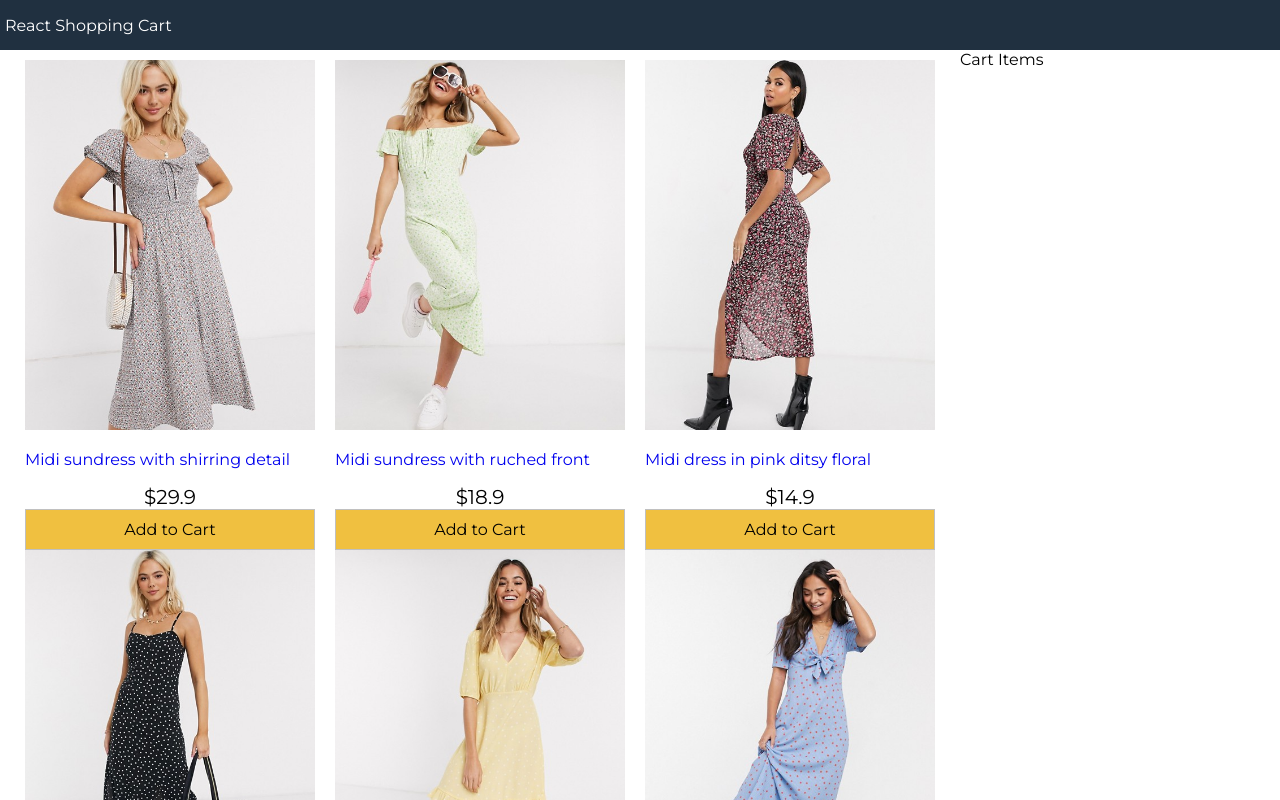
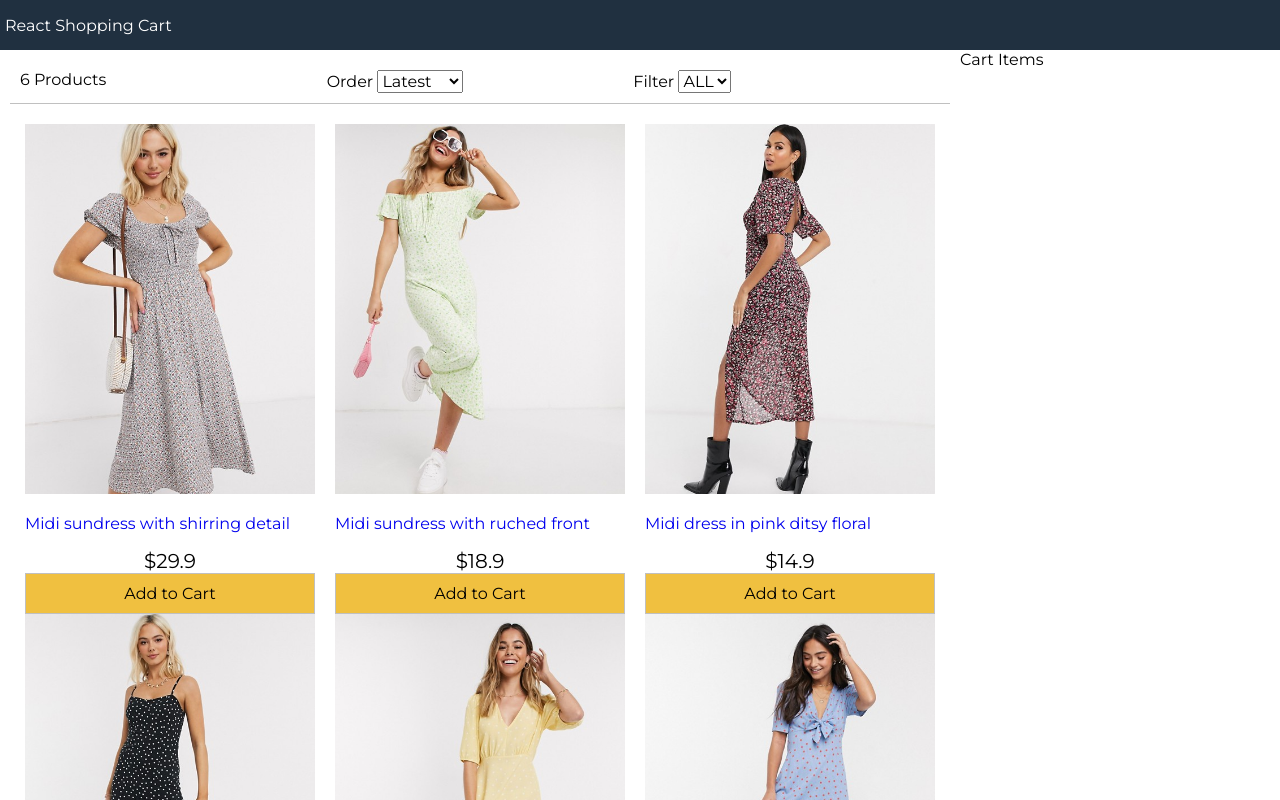
Before and after one commit to lesoracle/lesshop, a React (Create React App) app: page / in a window 1280 px wide. Shown: the top 800 px of the page. Built offline with nearby package versions, Linux system fonts and the light colour scheme.

Commit message:
filter component

```diff
--- a/src/App.js
+++ b/src/App.js
@@ -1,6 +1,7 @@
 import React, { useEffect, useState } from "react";
 import data from "./data.json";
 import Products from "./components/Products";
+import Filter from "./components/Filter";
 
 function App() {
   const [products, setProducts] = useState();
@@ -11,7 +12,44 @@
     setProducts(data.products);
   }, []);
 
-  //console.log("console :", products);
+  const sortProducts = (event) => {
+    console.log("sort : ", event.target.value);
+    const sort = event.target.value;
+    setSort(sort);
+    const sortedProducts = products
+      .slice()
+      .sort((a, b) =>
+        sort === "lowest"
+          ? a.price > b.price
+            ? 1
+            : -1
+          : sort === "highest"
+          ? a.price < b.price
+            ? 1
+            : -1
+          : a._id < b._id
+          ? 1
+          : -1
+      );
+    setProducts(sortedProducts);
+  };
+
+  const filterProducts = (event) => {
+    console.log("size : ", event.target.value);
+
+    if (event.target.value === "") {
+      setSize(event.target.value);
+      setProducts(data.products);
+    } else {
+      setSize(event.target.value);
+      const filteredProducts = data.products.filter(
+        (product) => product.availableSizes.indexOf(event.target.value) >= 0
+      );
+      console.log("filtered :", filteredProducts);
+      setProducts(filteredProducts);
+    }
+  };
+
   return (
     <div className="grid-container">
       <header>
@@ -20,6 +58,13 @@
       <main>
         <div className="content">
           <div className="main">
+            <Filter
+              count={products && products.length}
+              size={size}
+              sort={sort}
+              filterProducts={filterProducts}
+              sortProducts={sortProducts}
+            />
             <Products products={products} />
           </div>
           <div className="sidebar">Cart Items</div>
--- /dev/null
+++ b/src/components/Filter.js
@@ -0,0 +1,31 @@
+import React from "react";
+
+const Filter = (props) => {
+  return (
+    <div className="filter">
+      <div className="filter-result">{props.count} Products</div>
+      <div className="filter-sort">
+        Order{" "}
+        <select value={props.sort} onChange={props.sortProducts}>
+          <option>Latest</option>
+          <option value="lowest">Lowest</option>
+          <option value="highest">Highest</option>
+        </select>
+      </div>
+      <div className="filter-size">
+        Filter{" "}
+        <select value={props.size} onChange={props.filterProducts}>
+          <option value="">ALL</option>
+          <option value="XS">XS</option>
+          <option value="S">S</option>
+          <option value="M">M</option>
+          <option value="L">L</option>
+          <option value="XL">XL</option>
+          <option value="XXL">XXL</option>
+        </select>
+      </div>
+    </div>
+  );
+};
+
+export default Filter;
--- a/src/components/Products.js
+++ b/src/components/Products.js
@@ -2,7 +2,7 @@
 import formatCurrency from "../util";
 
 const Products = (props) => {
-  console.log("props :", props.products);
+  console.log("propsher :", props.products);
   const { products } = props;
 
   return (
--- a/src/index.css
+++ b/src/index.css
@@ -139,3 +139,15 @@
 .button.primary {
   background-color: #f0c040;
 }
+
+/* Filter */
+.filter {
+  display: flex;
+  justify-content: space-between;
+  padding: 1rem;
+  margin: 1rem;
+  border-bottom: 0.1rem #c0c0c0 solid;
+}
+.filter div {
+  flex: 1;
+}
--- a/src/index.js
+++ b/src/index.js
@@ -6,8 +6,8 @@
 //feature1
 
 ReactDOM.render(
-  <React.StrictMode>
-    <App />
-  </React.StrictMode>,
+  // <React.StrictMode>
+  <App />,
+  // </React.StrictMode>,
   document.getElementById("root")
 );
```
